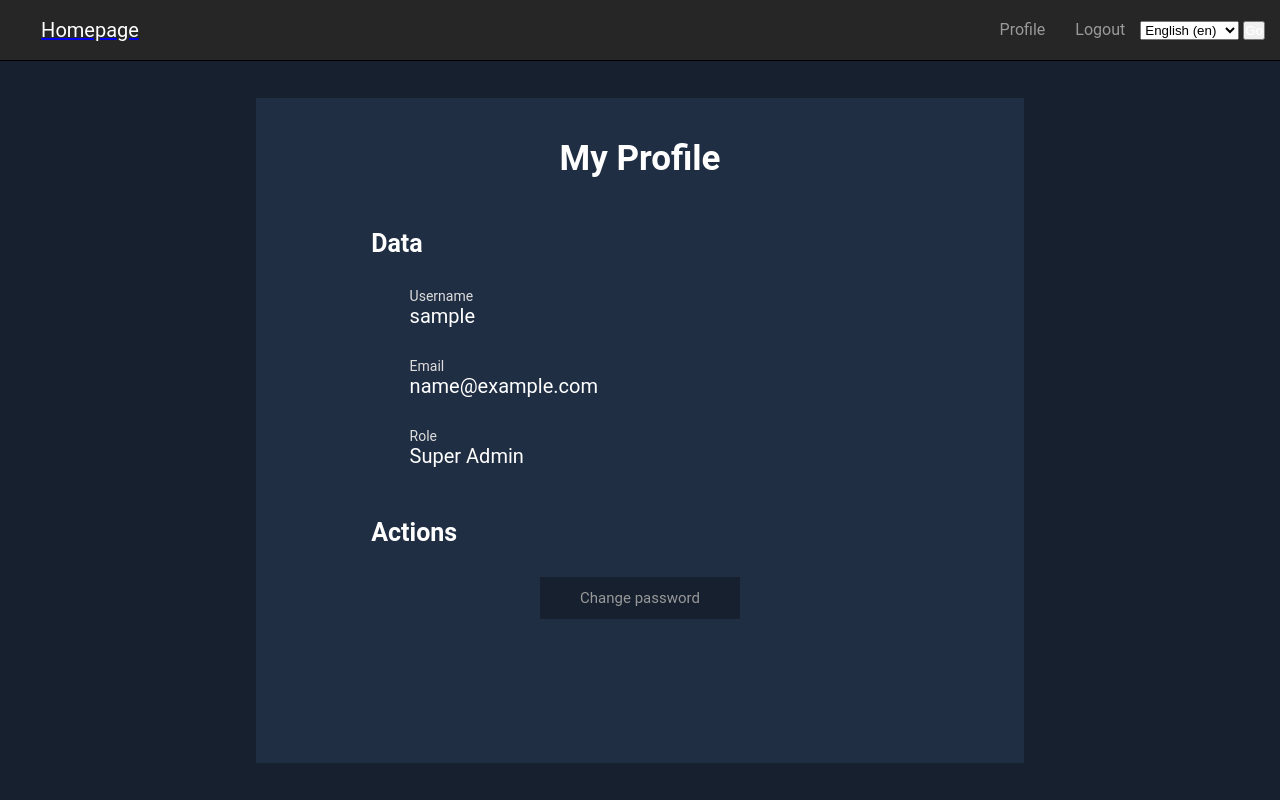
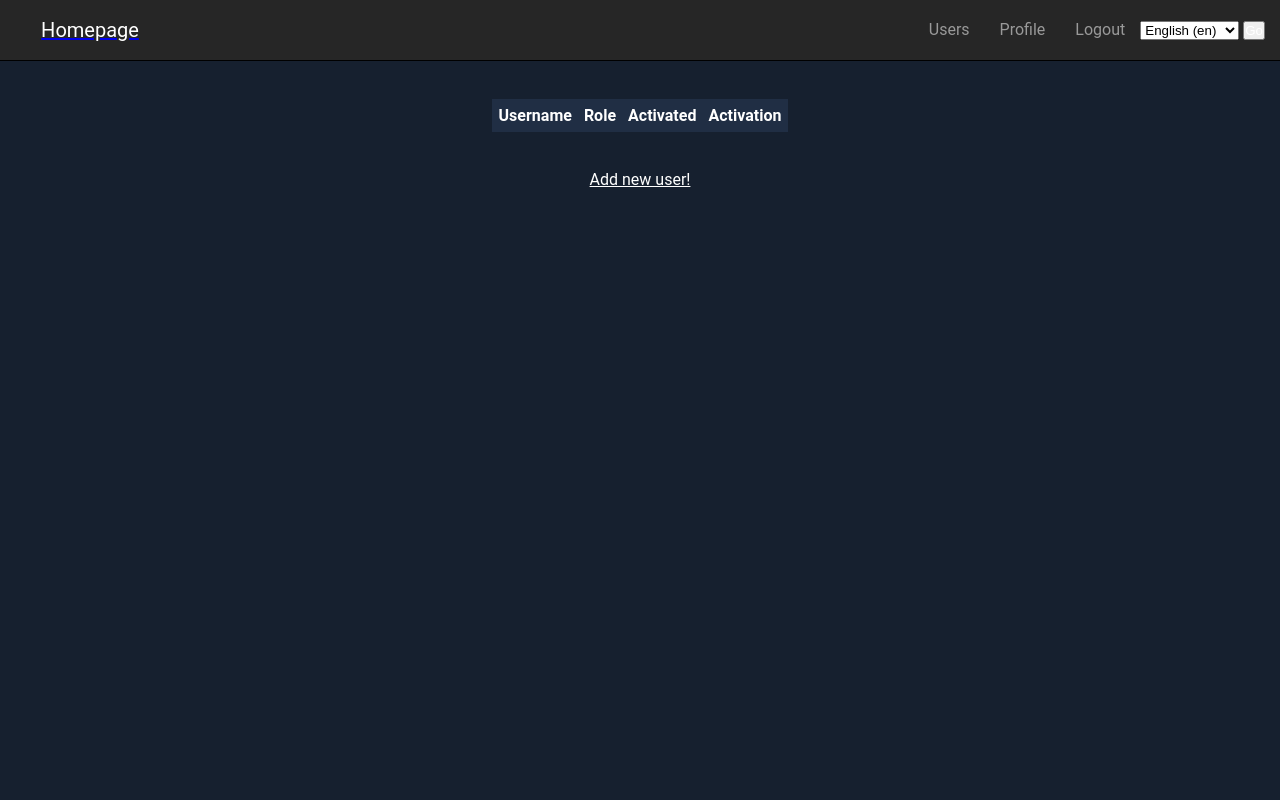
Before and after one commit to dzieje-khorinis/Translations-Tool, a Django app: page /user_list/ in a window 1280 px wide. Run offline with Django 3.2, Linux system fonts and the light colour scheme; the visitor is signed in with stand-in values (Sample User, id 1); lists and menus that the app fills with data are empty; parts of the project's set-up code (start-up, migrations or seed data) failed here and were passed over; some libraries are stand-ins or nearby versions.

Commit message:
added basic user creation by admins and coords

```diff
--- a/translations_tool/static/css/main.css
+++ b/translations_tool/static/css/main.css
@@ -698,6 +698,27 @@ textarea.translation-content[disabled] {
   color: #BBB;
 }
 
+table.generic {
+  margin: auto;
+  background-color: #202E44;
+}
+table.generic td, table.generic th {
+  padding: 5px;
+}
+
+table.generic tr.even {
+  background-color: #16202f;
+}
+
+
+p.link {
+  cursor: pointer;
+  color: #BBB;
+}
+p.link:hover {
+  color: #FFF;
+}
+
 /* DATATABLES STYLE */
 
 
--- a/translations_tool/templates/styledbased.html
+++ b/translations_tool/templates/styledbased.html
@@ -20,6 +20,11 @@
       <div>{% trans "Homepage" %}</div>
     </a>
     <ul>
+      {% if not user.is_translator %}
+      <li>
+        <a href="{% url 'translations:user_list' %}" class="link">{% trans "Users" %}</a>
+      </li>
+      {% endif %}
       <li>
         <a href="{% url 'users:profile' %}" class="link">{% trans "Profile" %}</a>
       </li>
--- a/translations_tool/translations/templates/translations/translation_group_details.html
+++ b/translations_tool/translations/templates/translations/translation_group_details.html
@@ -159,6 +159,7 @@
         "info":     false,
         "lengthChange": false,
         "pageLength": 25,
+        "searchDelay": 400,
       });
     });
   {% endif %}
--- a/translations_tool/translations/templates/translations/user_list.html
+++ b/translations_tool/translations/templates/translations/user_list.html
@@ -2,29 +2,50 @@
 {% load i18n %}
 
 {% block content %}
-    <section class="account-panel">
+  <br>
+  <br>
+  <table class="generic">
+    <thead>
+    <tr>
+      <th>{% trans "Username" %}</th>
+      <th>{% trans "Role" %}</th>
+{#      <th>{% trans "Last activity" %}</th>#}
+      <th>{% trans "Activated" %}</th>
+      <th>{% trans "Activation" %}</th>
+    </tr>
+    </thead>
+    <tbody>
+    {% for user in editable_users %}
 
-        <div class="account-panel-wrapper">
-            <h1 class="account-panel-header">{% trans "My Profile" %}</h1>
-            <h2 class="account-panel-header">{% trans "Data" %}</h2>
-            <div class="account-panel-info">
-                <span class="account-panel-key">Username</span>
-                <span class="account-panel-value">{{ user.username }}</span>
-            </div>
-            <div class="account-panel-info">
-                <span class="account-panel-key">Email</span>
-                <span class="account-panel-value">{% if user.email %}{{ user.email }}{% else %}-{% endif %}</span>
-            </div>
-            <div class="account-panel-info">
-                <span class="account-panel-key">Role</span>
-                <span class="account-panel-value">{{ user.get_role }}</span>
-            </div>
-            <h2 class="account-panel-header">{% trans "Actions" %}</h2>
-            <div class="account-panel-links-wrapper">
-                <a href="{% url 'users:change_password' %}" class="account-panel-link">{% trans 'Change password' %}</a>
-            </div>
-        </div>
+      <tr class="{% cycle 'odd' 'even' %}">
+        <td>{{ user.username }}</td>
+        <td>{{ user.get_role }}</td>
+{#        <td>{{ user.last_active_at }}</td>#}
+        <td>{% if user.is_active %}{% trans "Yes" %}{% else %}{% trans "No" %}{% endif %}</td>
+        <td style="text-align: center;">
+          {% if user.is_active %}
+            <p class="link" data-href="{% url 'translations:user_activation' user_id=user.id activate=0 %}">{% trans "Deactivate" %}</p>
+          {% else %}
+            <p class="link" data-href="{% url 'translations:user_activation' user_id=user.id activate=1 %}">{% trans "Activate" %}</p>
+          {% endif %}</td>
+      </tr>
+    {% endfor %}
+    </tbody>
+  </table>
 
-    </section>
+  <br>
+  <br>
+  <p style="text-align: center;"><a style="color: white;" href="{% url 'users:create_user' %}">Add new user!</a></p>
+{% endblock content %}
 
-{% endblock content %}
+{% block js %}
+<script>
+$("p.link").click(function () {
+  var $this = $(this);
+  var url = $this.attr('data-href');
+  $.post(url, function (response) {
+    window.location.replace("{% url 'translations:user_list' %}");
+  });
+});
+</script>
+{% endblock %}
--- a/translations_tool/translations/urls.py
+++ b/translations_tool/translations/urls.py
@@ -13,6 +13,6 @@ urlpatterns = [
     path("save_translation/", views.save_translation_view, name="save_translation"),
     path("translation_list/", login_required(TranslationListJson.as_view()), name="translation_list_json"),
     path("user_list/", views.user_list, name="user_list"),
-    path("create_user/", views.create_user, name="create_user"),
-    path("remove_user/", views.remove_user, name="remove_user"),
+    # path("create_user/", views.UserCreateView.as_view(), name="create_user"),
+    path("user_activation/<int:user_id>/<int:activate>", views.user_activation, name="user_activation"),
 ]
--- a/translations_tool/translations/views.py
+++ b/translations_tool/translations/views.py
@@ -8,6 +8,7 @@ from django.shortcuts import get_object_or_404, render
 from django.utils.safestring import mark_safe
 from django.utils.translation import gettext_lazy as _
 from django.views.decorators.csrf import csrf_exempt
+from django.views.decorators.http import require_http_methods
 from django_datatables_view.base_datatable_view import BaseDatatableView
 from ratelimit.decorators import ratelimit
 
@@ -198,14 +199,29 @@ class TranslationListJson(BaseDatatableView):
 
 @login_required
 def user_list(request):
-    return render(request, "translations/user_list.html")
+    user = request.user
+
+    ctx = {
+        "editable_users": user.editable_users(),
+    }
+    return render(request, "translations/user_list.html", context=ctx)
 
 
+@require_http_methods(["POST"])
+@csrf_exempt
 @login_required
-def create_user(request):
-    pass
+def user_activation(request, user_id, activate):
+    user = get_object_or_404(User, id=user_id)
+    print("activate", activate)
+    user.is_active = activate
+    user.save()
+    return JsonResponse({"status": "success"})
 
 
-@login_required
-def remove_user(request):
-    pass
+# @require_http_methods(["GET", "POST"])
+# @login_required
+# def user_creation(request):
+#     if request.method == 'GET':
+#         return render(request, "translations/add_user.html", context={
+#             'form': None,
+#         })
--- a/translations_tool/users/models.py
+++ b/translations_tool/users/models.py
@@ -21,6 +21,24 @@ class User(AbstractUser):
     ]
     role = CharField(max_length=255, choices=ROLE, blank=True)
     role_related_language = CharField(max_length=2, choices=settings.LANGUAGES, blank=True)
+
+    last_active_at = models.DateTimeField(auto_now=True)
+
+    def editable_users(self):
+        qs = User.objects.exclude(is_superuser=True).order_by("id")
+        if self.is_superuser:
+            return qs
+
+        if self.role == User.ADMIN:
+            return qs.exclude(role=User.ADMIN)
+
+        if self.role == User.COORDINATOR:
+            return qs.filter(role=User.TRANSLATOR, role_related_language=self.role_related_language)
+
+        return qs.none()
+
+    def is_translator(self):
+        return not self.is_superuser and self.role == User.TRANSLATOR
 
     def is_admin(self):
         return self.is_superuser or self.role == User.ADMIN
--- a/translations_tool/users/urls.py
+++ b/translations_tool/users/urls.py
@@ -1,6 +1,7 @@
 from django.urls import path
 
 from translations_tool.users.views import (
+    UserCreateView,
     change_password_view,
     user_detail_view,
     user_profile_view,
@@ -12,6 +13,7 @@ app_name = "users"
 urlpatterns = [
     path("profile/", user_profile_view, name="profile"),
     path("change_password/", change_password_view, name="change_password"),
+    path("create_user/", UserCreateView.as_view(), name="create_user"),
     path("~redirect/", view=user_redirect_view, name="redirect"),
     path("~update/", view=user_update_view, name="update"),
     path("<str:username>/", view=user_detail_view, name="detail"),
```
Also changed, not shown: translations_tool/translations/templates/translations/add_user.html (added, +38 -0 lines), translations_tool/users/forms.py (+40 -2 lines), translations_tool/users/views.py (+15 -2 lines), translations_tool/users/migrations/0005_user_last_active_at.py (added).
